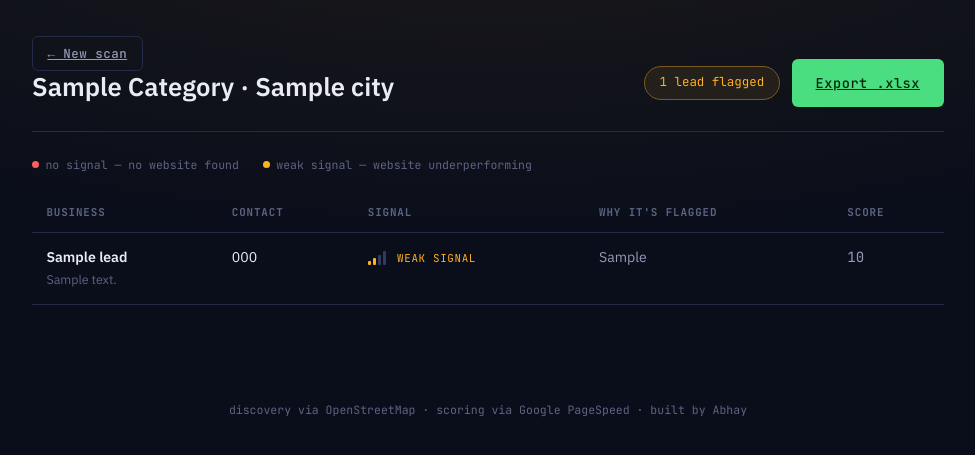
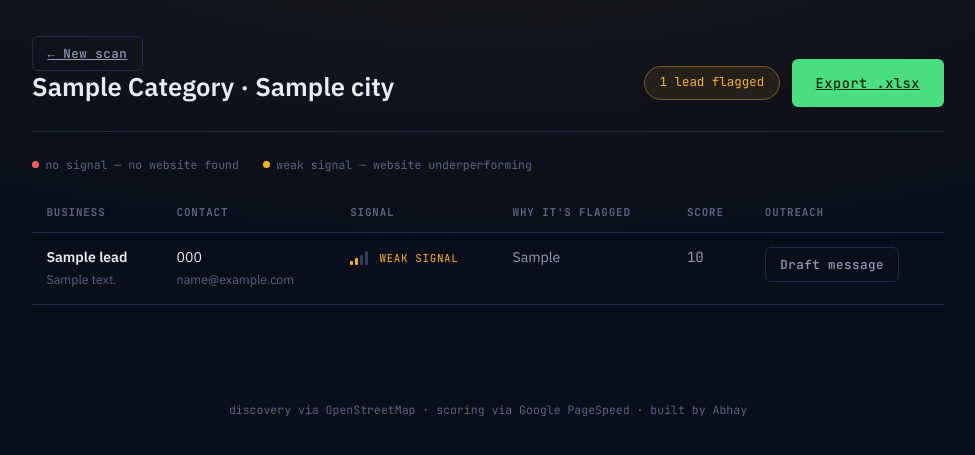
Before and after one commit to abhay-08121999/Website-Lead-Generation-AI, a Flask app: template lead_gen_ai/templates/results.html in a window 1280 px wide. Shown: the part 74-529 px from the top of the page, without its empty margins (152-1127 px from the left). Run offline with Flask 3, Linux system fonts and the light colour scheme; the template is opened without the code that fills it: most values are stand-ins (such as "Sample title", 1, 10 or a date in 2020).

Commit message:
Update results.html

```diff
--- a/lead_gen_ai/templates/results.html
+++ b/lead_gen_ai/templates/results.html
@@ -32,6 +32,7 @@
       <th>Signal</th>
       <th>Why it's flagged</th>
       <th>Score</th>
+      <th>Outreach</th>
     </tr>
   </thead>
   <tbody>
@@ -41,7 +42,10 @@
         <div class="biz-name">{{ lead.business_name }}</div>
         <div class="biz-meta">{{ lead.address or 'address not listed' }}</div>
       </td>
-      <td>{{ lead.phone or '—' }}</td>
+      <td>
+        {{ lead.phone or '—' }}
+        {% if lead.contact_email %}<div class="biz-meta">{{ lead.contact_email }}</div>{% endif %}
+      </td>
       <td>
         {% if lead.lead_category == 'NO_WEBSITE' %}
           <span class="signal s0"><span class="bar"></span><span class="bar"></span><span class="bar"></span><span class="bar"></span></span>
@@ -53,10 +57,96 @@
       </td>
       <td class="reason">{{ lead.lead_reason }}</td>
       <td class="score">{{ lead.lead_score }}</td>
+      <td>
+        <button type="button" class="btn btn-ghost outreach-btn"
+                data-name="{{ lead.business_name }}"
+                data-category="{{ category }}"
+                data-city="{{ city }}"
+                data-leadcat="{{ lead.lead_category }}"
+                data-reason="{{ lead.lead_reason }}">
+          Draft message
+        </button>
+      </td>
+    </tr>
+    <tr class="outreach-row" style="display:none;">
+      <td colspan="6">
+        <div class="outreach-box">
+          <div class="outreach-loading" style="display:none;">
+            <span class="scan-dot"></span> drafting message...
+          </div>
+          <textarea class="outreach-text" rows="6" readonly style="display:none;"></textarea>
+          <div class="outreach-actions" style="display:none;">
+            <button type="button" class="btn btn-ghost copy-btn">Copy to clipboard</button>
+            <span class="outreach-source"></span>
+          </div>
+        </div>
+      </td>
     </tr>
     {% endfor %}
   </tbody>
 </table>
+
+<script>
+  document.querySelectorAll('.outreach-btn').forEach(function (btn) {
+    btn.addEventListener('click', function () {
+      const row = btn.closest('tr').nextElementSibling;
+      const box = row.querySelector('.outreach-box');
+      const loading = box.querySelector('.outreach-loading');
+      const textArea = box.querySelector('.outreach-text');
+      const actions = box.querySelector('.outreach-actions');
+      const sourceLabel = box.querySelector('.outreach-source');
+
+      const alreadyOpen = row.style.display !== 'none';
+      if (alreadyOpen && textArea.value) {
+        row.style.display = 'none';
+        return;
+      }
+
+      row.style.display = 'table-row';
+
+      if (textArea.value) return; // already generated, just re-show
+
+      loading.style.display = 'flex';
+      textArea.style.display = 'none';
+      actions.style.display = 'none';
+
+      const formData = new URLSearchParams({
+        business_name: btn.dataset.name,
+        category: btn.dataset.category,
+        city: btn.dataset.city,
+        lead_category: btn.dataset.leadcat,
+        lead_reason: btn.dataset.reason,
+      });
+
+      fetch('/outreach', { method: 'POST', body: formData })
+        .then(function (resp) { return resp.json(); })
+        .then(function (data) {
+          loading.style.display = 'none';
+          textArea.value = data.message || 'Could not generate a message — try again.';
+          textArea.style.display = 'block';
+          actions.style.display = 'flex';
+          sourceLabel.textContent = data.source === 'ai' ? '✨ AI-drafted' : 'template (add GROQ_API_KEY for AI drafts)';
+        })
+        .catch(function () {
+          loading.style.display = 'none';
+          textArea.value = 'Something went wrong generating this message.';
+          textArea.style.display = 'block';
+        });
+    });
+  });
+
+  document.querySelectorAll('.copy-btn').forEach(function (btn) {
+    btn.addEventListener('click', function () {
+      const textArea = btn.closest('.outreach-box').querySelector('.outreach-text');
+      textArea.select();
+      navigator.clipboard.writeText(textArea.value).then(function () {
+        const original = btn.textContent;
+        btn.textContent = 'Copied!';
+        setTimeout(function () { btn.textContent = original; }, 1500);
+      });
+    });
+  });
+</script>
 
 {% else %}
 
```
